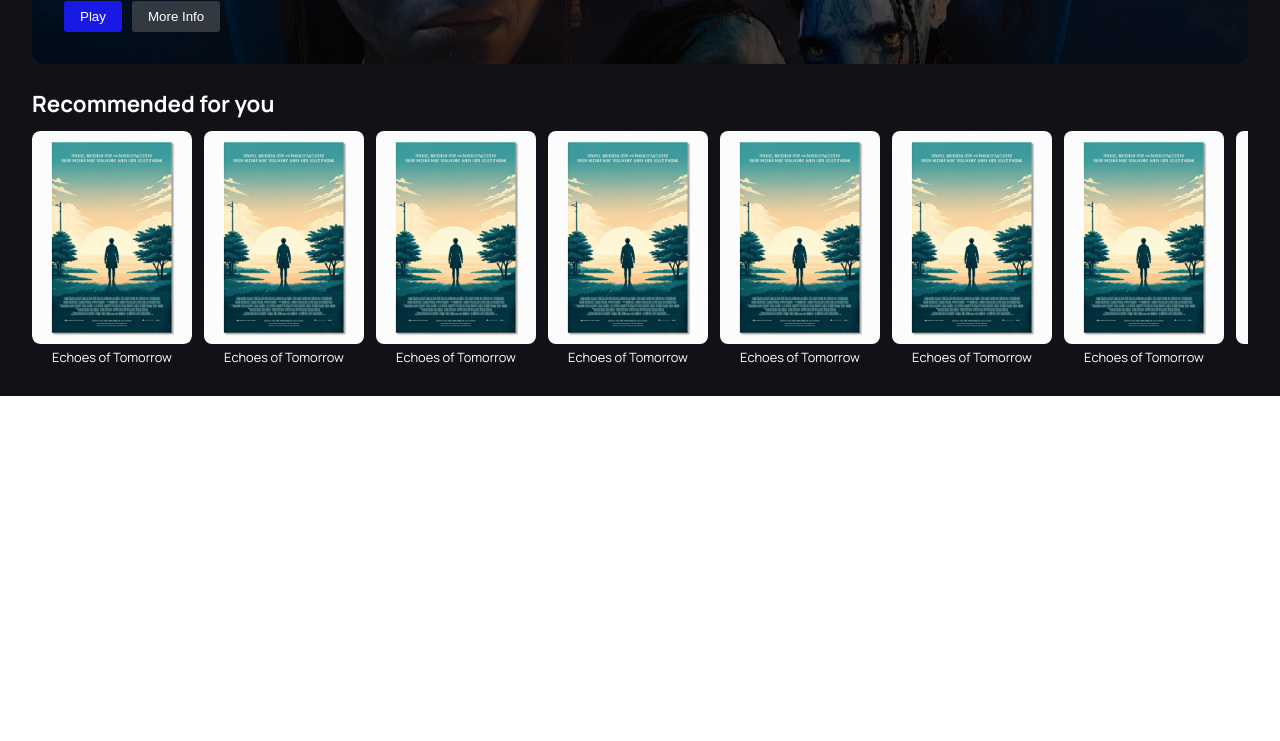
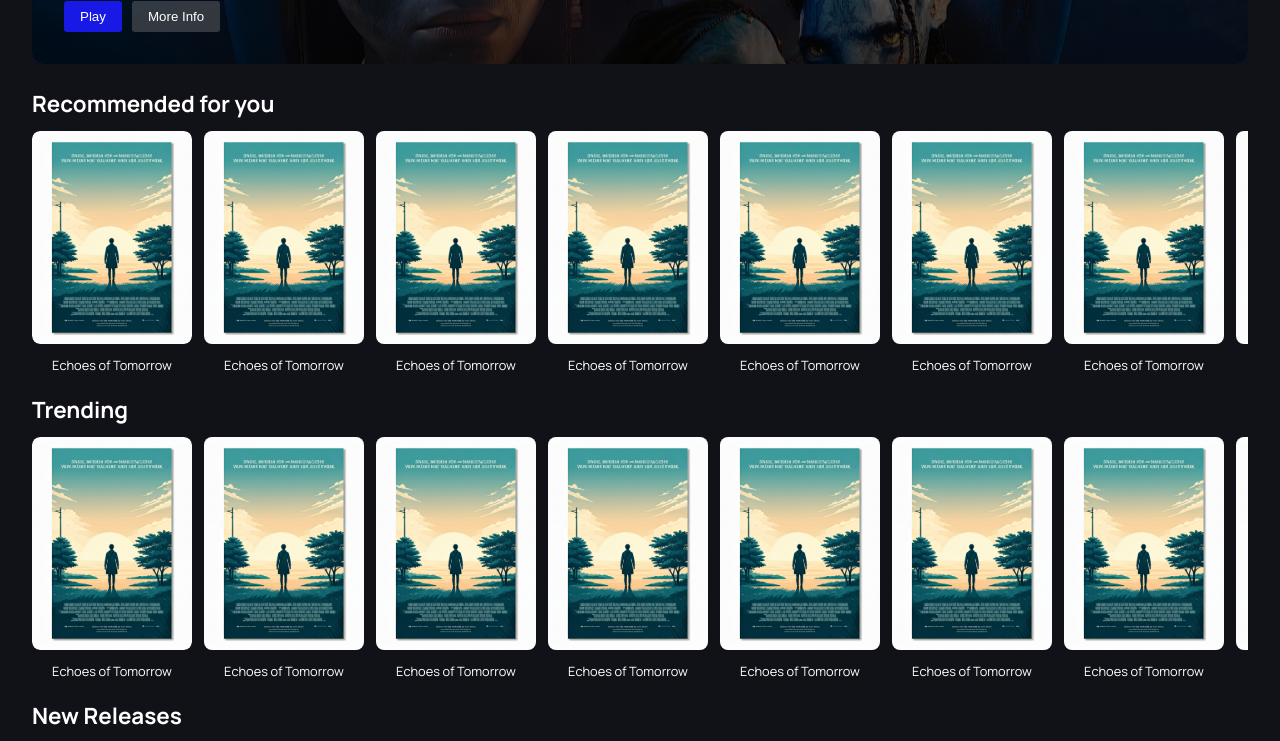
Before and after one commit to I-codebyte/matinee, a React (Vite) app: page /home in a window 1280 px wide. Shown: the part 480-1221 px from the top of the page. Before the commit the page ends 876 px from the top, so only its background shows below. Built offline with nearby package versions, Linux system fonts and the light colour scheme.

Commit message:
displaying different carousels

```diff
--- a/components/Carousel.jsx
+++ b/components/Carousel.jsx
@@ -13,7 +13,7 @@ export default function Carousel({ title, cardlist }) {
 	// });
 	return (
 		<>
-			<h5 className="carousel-title">Recommended for you</h5>
+			<h5 className="carousel-title">{title}</h5>
 			<div className="cards-container">
 				<div className="card">
 					<img
--- a/components/Home.jsx
+++ b/components/Home.jsx
@@ -26,7 +26,10 @@ export default function Home() {
 					</div>
 				</section>
 				<section className="content-movies">
-					<Carousel />
+					<Carousel title="Recommended for you" />
+					<Carousel title="Trending" />
+					<Carousel title="New Releases" />
+					<Carousel title="Popular Movies" />
 				</section>
 			</div>
 		</>
--- a/src/index.css
+++ b/src/index.css
@@ -223,7 +223,7 @@ div.cards-container {
 div.cards-container .card {
 	display: flex;
 	flex-direction: column;
-	gap: 4px;
+	gap: 12px;
 	align-items: center;
 }
 
```
